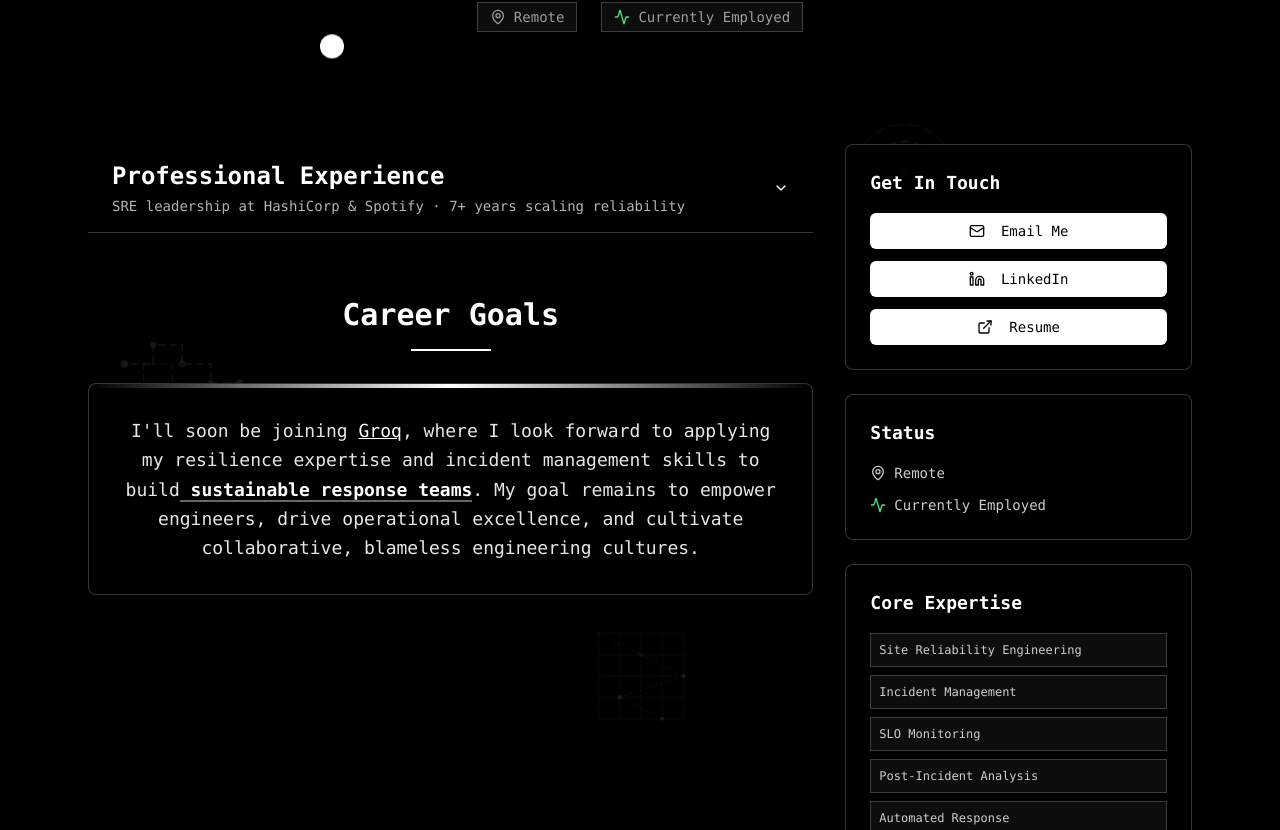
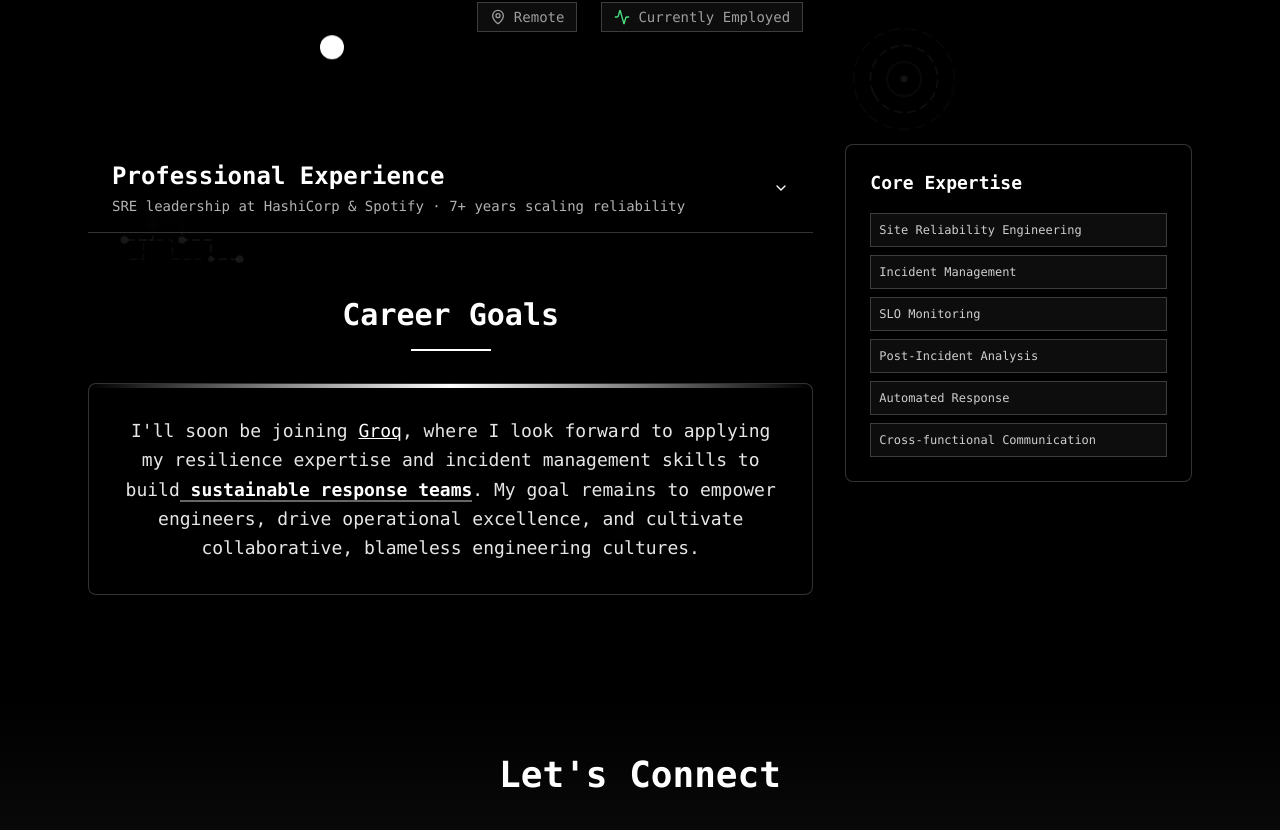
Before and after one commit to Dbochman/personal-website, a React (Vite) app: page / in a window 1280 px wide. Shown: the part 570-1400 px from the top of the page. Built offline with nearby package versions, Linux system fonts and the light colour scheme.

Commit message:
Remove sidebar sections
Removed the "Status" and "Get In Touch" sections from the sidebar.

```diff
--- a/src/components/Sidebar.tsx
+++ b/src/components/Sidebar.tsx
@@ -1,8 +1,6 @@
 
 import React from 'react';
-import { Button } from "@/components/ui/button";
 import { Card, CardContent } from "@/components/ui/card";
-import { Mail, Linkedin, ExternalLink, MapPin, Activity } from 'lucide-react';
 
 const Sidebar = () => {
   const techStack = [
@@ -16,50 +14,6 @@ const Sidebar = () => {
 
   return (
     <div className="space-y-6">
-      {/* Contact Card */}
-      <Card className="bg-black/60 backdrop-blur-sm border-white/20">
-        <CardContent className="p-6">
-          <h3 className="text-lg font-bold text-white mb-4 font-mono">Get In Touch</h3>
-          <div className="space-y-3">
-            <a href="mailto:dylanbochman@gmail.com" className="block">
-              <Button size="sm" className="w-full bg-white text-black hover:bg-white/90 font-mono">
-                <Mail className="w-4 h-4 mr-2" />
-                Email Me
-              </Button>
-            </a>
-            <a href="https://www.linkedin.com/in/dbochman/" className="block">
-              <Button size="sm" className="w-full bg-white text-black hover:bg-white/90 font-mono">
-                <Linkedin className="w-4 h-4 mr-2" />
-                LinkedIn
-              </Button>
-            </a>
-            <a href="/DylanBochmanResume.pdf" target="_blank" rel="noopener noreferrer" className="block">
-              <Button size="sm" className="w-full bg-white text-black hover:bg-white/90 font-mono">
-                <ExternalLink className="w-4 h-4 mr-2" />
-                Resume
-              </Button>
-            </a>
-          </div>
-        </CardContent>
-      </Card>
-
-      {/* Status Card */}
-      <Card className="bg-black/60 backdrop-blur-sm border-white/20">
-        <CardContent className="p-6">
-          <h3 className="text-lg font-bold text-white mb-4 font-mono">Status</h3>
-          <div className="space-y-3">
-            <div className="flex items-center gap-2 text-white/80 font-mono text-sm">
-              <MapPin className="w-4 h-4" />
-              <span>Remote</span>
-            </div>
-            <div className="flex items-center gap-2 text-white/80 font-mono text-sm">
-              <Activity className="w-4 h-4 text-green-400" />
-              <span>Currently Employed</span>
-            </div>
-          </div>
-        </CardContent>
-      </Card>
-
       {/* Core Expertise Card */}
       <Card className="bg-black/60 backdrop-blur-sm border-white/20">
         <CardContent className="p-6">
```
